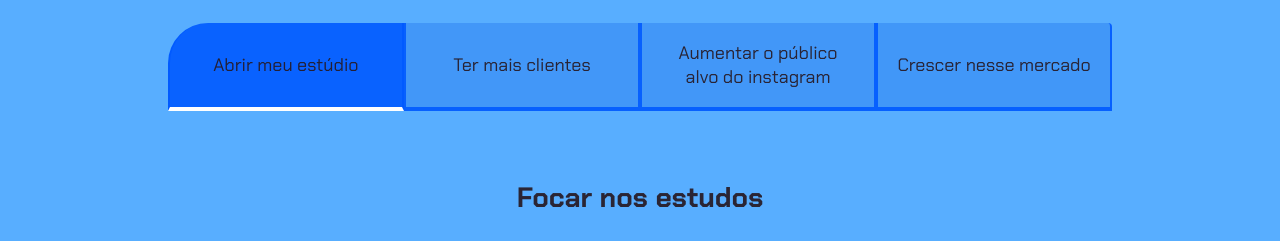
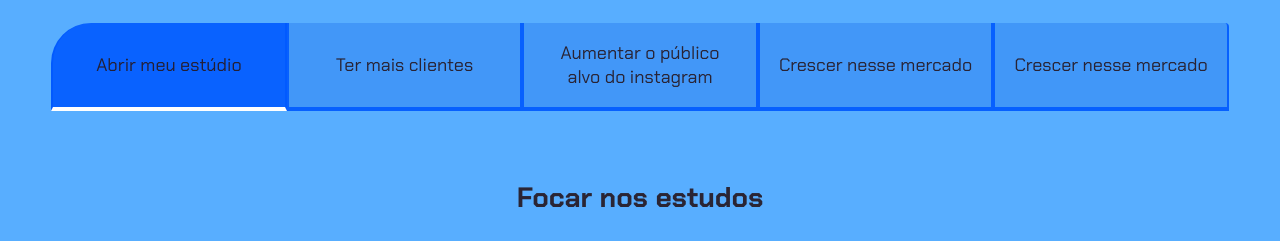
Before and after one commit to analara123/matem-tica-avan-ada-3A, a plain HTML site: page index.html in a window 1280 px wide. Shown: the part 80-321 px from the top of the page. Drawn offline with Linux system fonts and the light colour scheme.

Commit message:
jjjjjjjjjjj

```diff
--- a/index.html
+++ b/index.html
@@ -16,6 +16,7 @@
             <button class="botao ativo">Abrir meu estúdio</button>
             <button class="botao">Ter mais clientes</button>
             <button class="botao">Aumentar o público alvo do instagram</button>
+            <button class="botao">Crescer nesse mercado</button>
             <button class="botao">Crescer nesse mercado</button>
         </div>
          <div class="abas-textos">
```
